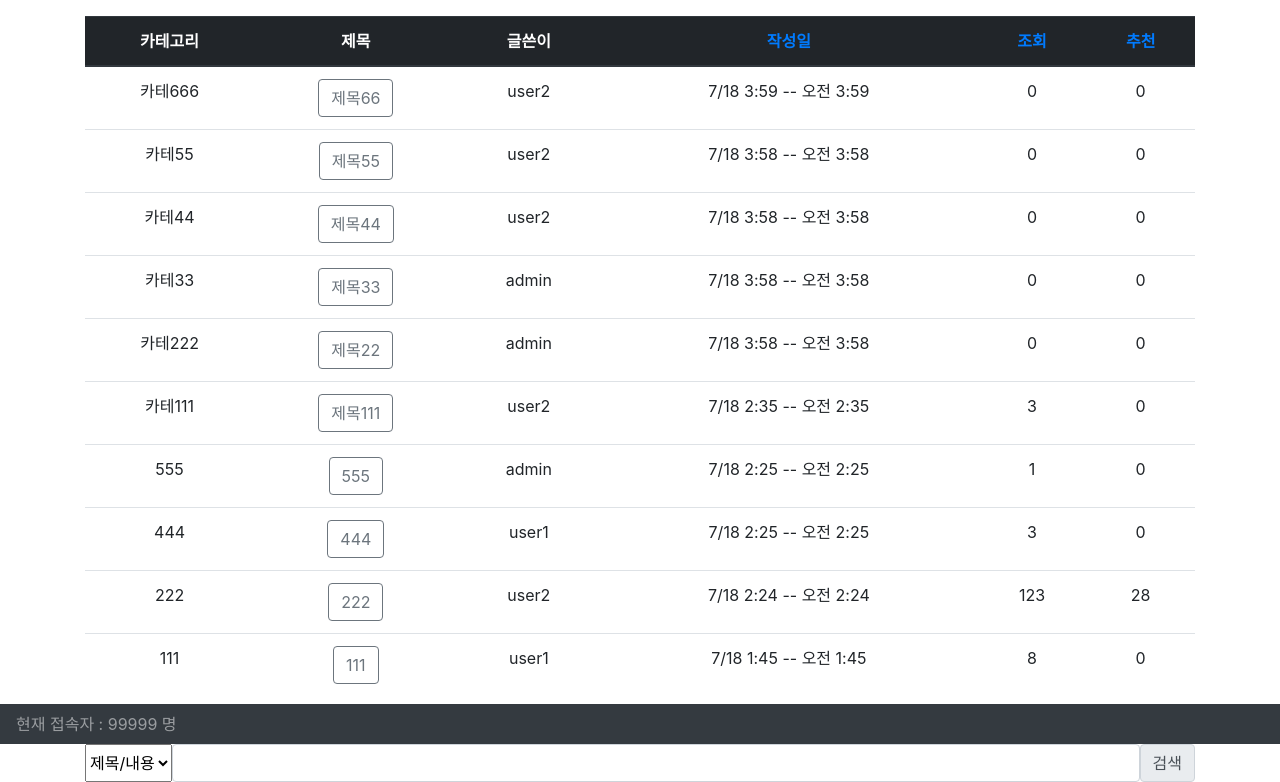
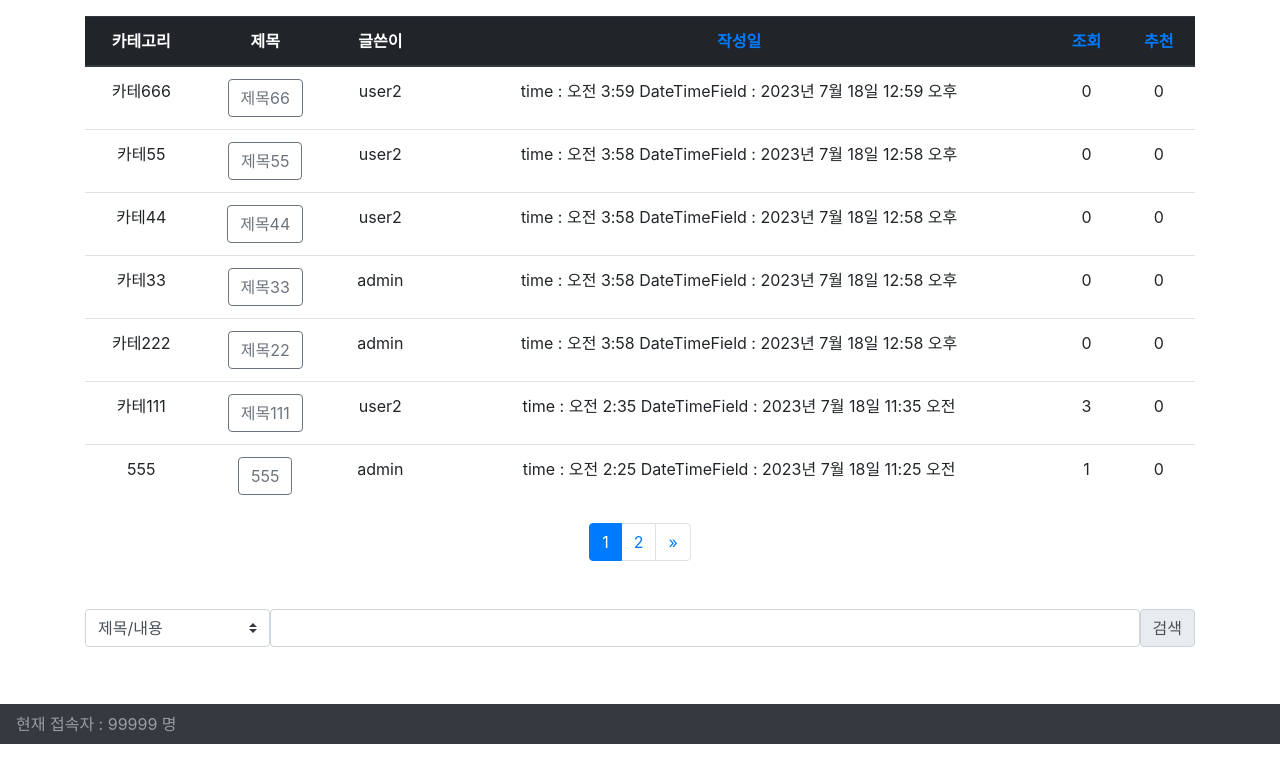
Before and after one commit to OHONGSAM/blog, a Django app: page /blog/ in a window 1280 px wide. Shown: the part 56-838 px from the top of the page. After the commit the page ends 800 px from the top, so only its background shows below. Run offline with Django 4.2, Linux system fonts and the light colour scheme; data comes from the database, SQL or seed files in the repository; both versions use the stored data as it was after the commit; some libraries are stand-ins or nearby versions.

Commit message:
blog post paging

```diff
--- a/blog/templates/blog/post_list.html
+++ b/blog/templates/blog/post_list.html
@@ -13,7 +13,7 @@
             <th>카테고리</th>
             <th>제목</th>
             <th>글쓴이</th>
-            <th><a href="?sort=created_at" class="text-reset">작성일</a></th>
+            <th><a href="?sort=created_at" class="">작성일</a></th>
             <th><a href="?sort=views" class="text-reset">조회</a></th>
             <th><a href="?sort=likes" class="text-reset">추천</a></th>
         </tr>
@@ -25,22 +25,11 @@
                 <td>{{ post.category }}</td>
                 <td><a href="{% url 'blog:detail' post_id=post.pk %}" class="btn btn-outline-secondary">{{ post.title }}</a></td>
                 <td>{{ post.writer }}</td>
-                <td>{{ post.created_at.month }}/{{ post.created_at.day }} {{ post.created_at.hour }}:{{ post.created_at.minute }} -- {{ post.created_at.time }}</td>
+                <td>time : {{ post.created_at.time }} DateTimeField : {{ post.created_at }} </td>
                 <td>{{ post.views }}</td>
                 <td>{{ post.likes }}</td>
             </tr>
             {% endfor %}
-        {% comment %} {% else %}
-            {% for post in posts %}
-            <tr>
-                <td>category</td>
-                <td><a href="{% url 'blog:detail' post_id=post.pk %}" class="btn btn-outline-secondary">{{ post.title }}</a></td>
-                <td>{{ post.writer }}</td>
-                <td>{{ post.created_at.month }}/{{ post.created_at.day }} {{ post.created_at.hour }}:{{ post.created_at.minute }} -- {{ post.created_at.time }}</td>
-                <td>{{ post.views }}</td>
-                <td>{{ post.likes }}</td>
-            </tr>
-            {% endfor %} {% endcomment %}
         {% endif %}
     </tbody>
 </table>
@@ -52,9 +41,43 @@
     {% endif %}
 {% endif %}
 
+<!-- Paging Nav -->
+{% if posts.has_other_pages %}
+<nav aria-label="Page navigation">
+  <ul class="pagination justify-content-center">
+    {% if posts.has_previous %}
+    <li class="page-item">
+      <a class="page-link" href="?page={{ posts.previous_page_number }}" aria-label="Previous">
+        <span aria-hidden="true">&laquo;</span>
+        <span class="sr-only">Previous</span>
+      </a>
+    </li>
+    {% endif %}
+    {% for i in posts.paginator.page_range %}
+      {% if posts.number == i %}
+        <li class="page-item active"><a class='page-link' href='#'>{{ i }}</a></li>
+      {% else %}
+        <li class='page-item'>
+            <a class='page-link' href="?page={{ i }}">{{ i }}</a>
+        </li>
+      {% endif %}
+    {% endfor %}
+    {% if posts.has_next %}
+    <li class="page-item">
+      <a class="page-link" href="?page={{ posts.next_page_number }}" aria-label="Next">
+        <span aria-hidden="true">&raquo;</span>
+        <span class="sr-only">Next</span>
+      </a>
+    </li>
+    {% endif %}
+  </ul>
+</nav>
+{% endif %}
+
+
 <!-- Search Form -->
 <form action="{% url 'blog:search' %}" method='get' class='d-flex mt-5'>
-    <select class="form-select" name='q-opt'>
+    <select class="custom-select col col-lg-2" name='q-opt'>
         <option selected value="1">제목/내용</option>
         <option value="2">댓글</option>
         <option value="3">카테고리</option>
--- a/blog/views.py
+++ b/blog/views.py
@@ -1,23 +1,42 @@
+from django.shortcuts import render, redirect, get_object_or_404
 from django.contrib.auth.mixins import LoginRequiredMixin
-from django.shortcuts import render, redirect
+from django.core.paginator import Paginator, InvalidPage
+from django.db.models import Q
 from django.views import View
-from django.db.models import Q
+from .forms import PostForm, CommentForm
 from .models import Post, Comment
-from .forms import PostForm, CommentForm
 
 
 # Create your views here.
 class PostList(View):
     def get(self, request):
         posts = Post.objects.all().order_by('-created_at')
+
+        # sort 방법 추출
         if request.GET.get('sort'):
             sort = request.GET.get('sort')
             print(request.GET.get('sort'))
         else:
             sort = 'created_at'
-        # posts = sorted(posts, key=lambda x: getattr(x, sort))
+
+        # 페이지당 보여줄 포스트 수
+        posts_per_page = 7
+
+        # 현재 페이지 번호 가져오기
+        page_number = request.GET.get('page', 1)
+
+        # Paginator 객체 생성
+        paginator = Paginator(posts, posts_per_page)
+
+        try:
+            # 현재 페이지에 해당하는 포스트 가져오기
+            page = paginator.page(page_number)
+        except InvalidPage:
+            # 유효하지 않은 페이지 번호일 경우 첫 번째 페이지로 이동
+            page = paginator.page(1)
+
         context = {
-            "posts": posts,
+            "posts": page,
             "sort": sort,
         }
         return render(request, "blog/post_list.html", context)
@@ -46,7 +65,7 @@ class PostWrite(LoginRequiredMixin, View):
 
 class PostDetail(View):
     def get(self, request, post_id):
-        post = Post.objects.get(pk=post_id)
+        post = get_object_or_404(Post, pk=post_id)
         post.views += 1
         post.save()
         context = {
@@ -61,7 +80,7 @@ class PostEdit(LoginRequiredMixin, View):
     login_url = 'user:login'
 
     def get(self, request, post_id):
-        post = Post.objects.get(pk=post_id)
+        post = get_object_or_404(Post, pk=post_id)
         form = PostForm(instance=post)
         context = {
             "form": form,
@@ -129,6 +148,8 @@ class PostSearch(View):
 class PostLike(View):
     def post(self, request, post_id):
         post = Post.objects.get(pk=post_id)
+        if not post:
+            return render(request, 'blog/post_error.html', {'error': '존재하지 않는 페이지입니다'})
         post.views -= 1
         post.likes += 1
         post.save()
```
Also changed, not shown: blog/templates/blog/post_error.html (added, +10 -0 lines), templates/404.html (added, +8 -0 lines), user/templates/user/register.html (+6 -2 lines), db.sqlite3, templates/index.html (added).
